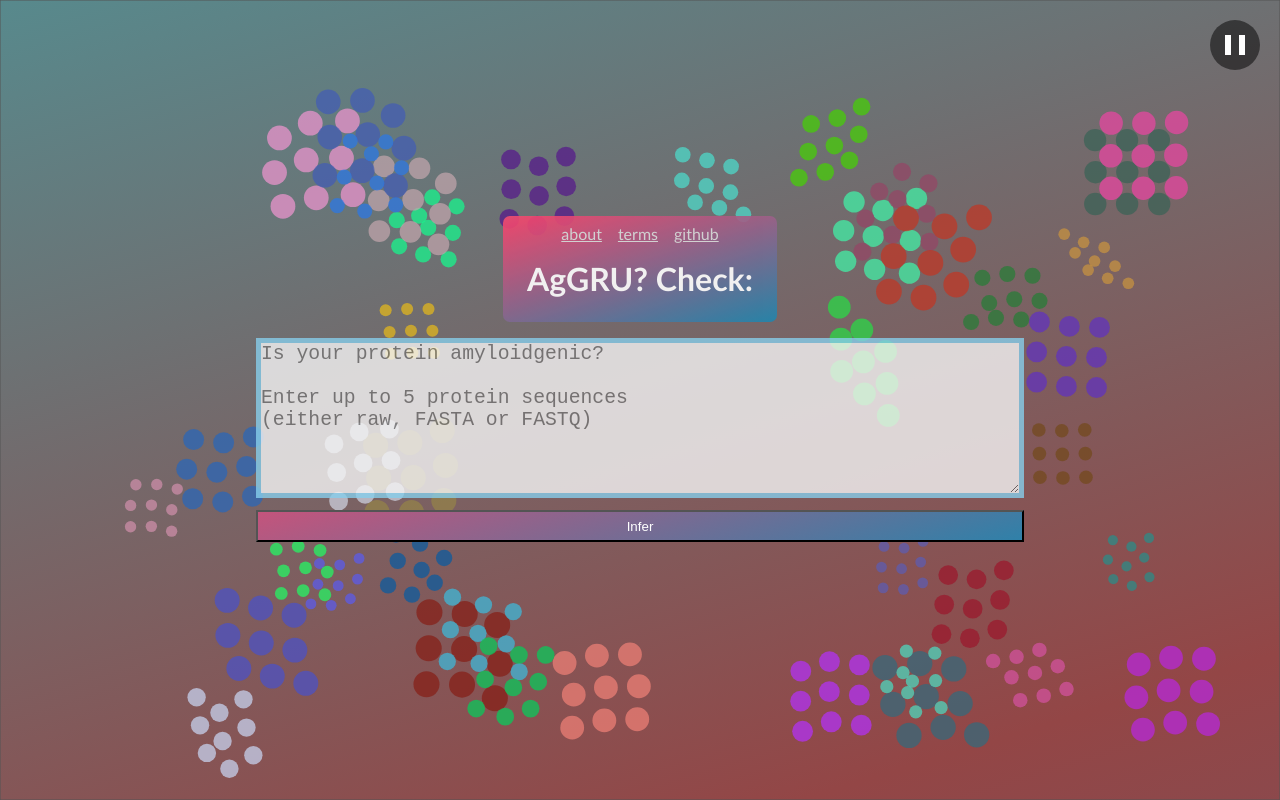
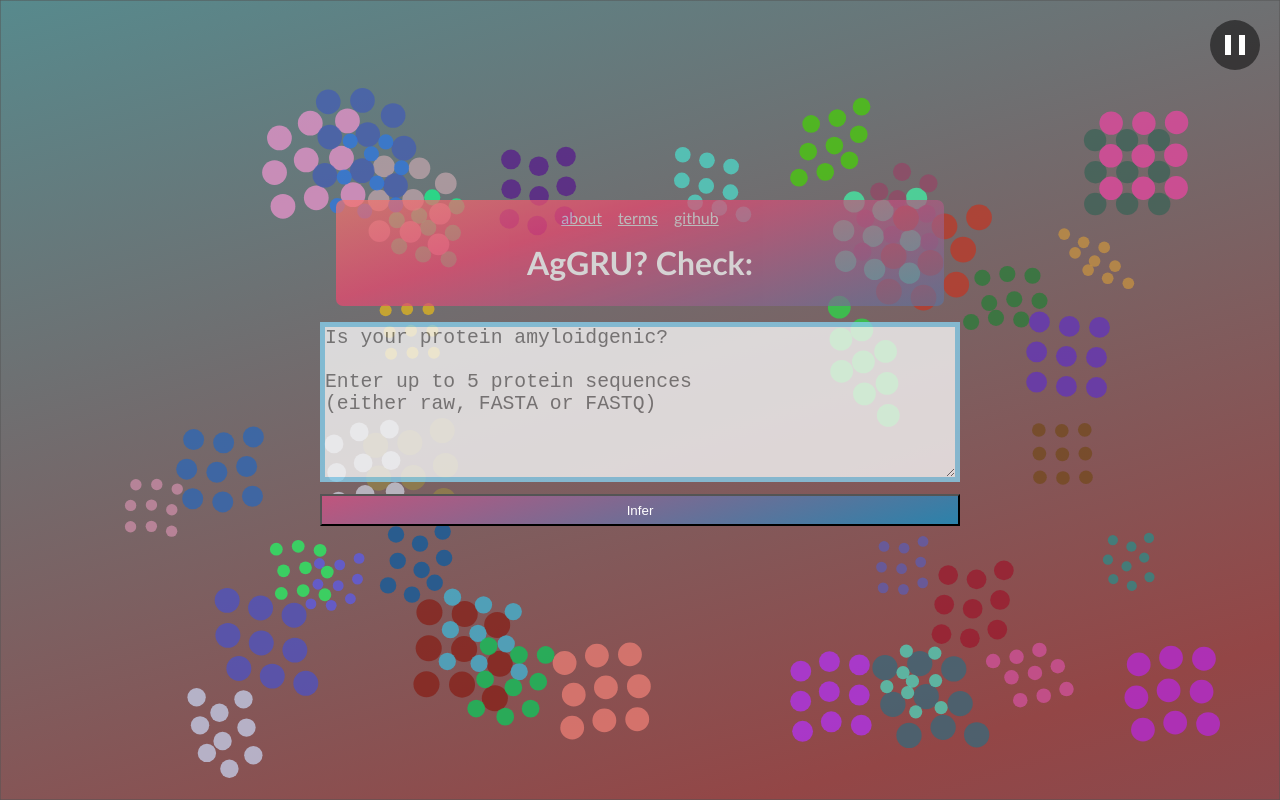
Before and after one commit to ejmockler/AgGRU-Check, a SvelteKit app in the folder deployment/frontend/: page / in a window 1280 px wide. Built offline with nearby package versions, Linux system fonts and the light colour scheme.

Commit message:
remove excesss console logs

```diff
--- a/deployment/frontend/src/routes/+layout.svelte
+++ b/deployment/frontend/src/routes/+layout.svelte
@@ -216,12 +216,12 @@
         destroyMatterJs();
         initializeMatterJs();
         fadeCanvasIn();
-        isPaused = false;
+        isPlaying = true;
       });
     } else {
       Matter.Runner.stop(engine);
       Matter.Render.stop(render);
-      isPaused = true;
+      isPlaying = false;
     }
   }
 
@@ -240,7 +240,7 @@
       fadeCanvasOut(() => {
         destroyMatterJs();
         initializeMatterJs();
-        if (isPaused) {
+        if (!isPlaying) {
           Matter.Render.stop(render);
           Matter.Runner.stop(engine);
         }
@@ -258,7 +258,7 @@
       clearTimeout(resizeTimeout);
       resizeTimeout = setTimeout(() => {
         handleResize();
-        if (!isPaused) {
+        if (!!isPlaying) {
           resumeEngine();
         }
       }, 350);
@@ -395,7 +395,7 @@
   };
 </script>
 
-<main style="height: 100vh">
+<main>
   <div id="canvas-container" class="canvas-container"></div>
   <button class="play-pause" on:click={toggleEngine}>
     <span class="icon" class:play={!isPlaying} class:pause={isPlaying}></span>
@@ -435,12 +435,10 @@
   }
 
   main {
-    min-height: 100%;
-    position: relative;
     overflow: scroll;
-    margin: 0;
+    margin: auto;
     padding: 0;
-    display: contents;
+    margin: auto;
   }
 
   .canvas-container {
--- a/deployment/frontend/src/routes/+page.svelte
+++ b/deployment/frontend/src/routes/+page.svelte
@@ -23,7 +23,6 @@
         sequences,
         processedSequences: Array.from(processedSequences),
       };
-      console.log("Sending data:", payload);
 
       const actionUrl = event.target.action;
 
@@ -40,19 +39,16 @@
         if (value.includes("data: end") || value.includes("event: end")) {
           return;
         }
-        console.log(value);
         const jsonData = value
           .replace(/^data: /, "")
           .replace(/'/g, '"')
           .trim();
 
-        console.log("Received data:", jsonData);
         try {
+          console.log(jsonData);
           const parsedData = JSON.parse(jsonData);
           processedSequences.add(parsedData.sequence);
-          console.log("Received prediction:", parsedData);
           output += JSON.stringify(parsedData) + "\n";
-          console.log(processedSequences.entries());
 
           // Parse results and group them by sequence
           const sequence = parsedData.sequence;
@@ -72,7 +68,6 @@
           } else {
             results = [...results, { sequence, models }];
           }
-          console.log("Results:", results);
         } catch (error) {
           console.error("Failed to parse JSON:", error);
         }
@@ -109,8 +104,6 @@ Enter up to 5 protein sequences
     document.removeEventListener("click", handleClickOutside);
   }
 
-  $: console.log(activeModal);
-
   onDestroy(() => {
     if (browser) {
       document.removeEventListener("click", handleClickOutside);
@@ -119,6 +112,7 @@ Enter up to 5 protein sequences
 </script>
 
 <section>
+  <div class="hero">
     <div class="header">
       <div class="header__links">
         <button class="about__link" on:click={() => toggleModal("about")}
@@ -142,9 +136,9 @@ Enter up to 5 protein sequences
         <p>Classify aggregation-prone proteins, via gated recurrent units</p>
         <ul style="margin:1em">
           <li>
-          <i>What's the output?</i> <br />A likelihood whether the input protein
-          is amyloidogenic—between 0 and 1. High is "probably amyloid" while low
-          is "maybe not".
+            <i>What's the output?</i> <br />A likelihood whether the input
+            protein is amyloidogenic—between 0 and 1. High is "probably amyloid"
+            while low is "maybe not".
           </li>
           <li>
             <i>How does it work?</i> <br />The model is a recurrent neural
@@ -186,8 +180,8 @@ Enter up to 5 protein sequences
         <div class="terms-of-service">
           <ol>
             <li>
-            <strong>Purpose:</strong> AgGRU-Check is provided for research and educational
-            purposes only.
+              <strong>Purpose:</strong> AgGRU-Check is provided for research and
+              educational purposes only.
             </li>
             <li>
               <strong>No Warranty:</strong> The service is provided "as is" without
@@ -202,8 +196,8 @@ Enter up to 5 protein sequences
               sequences.
             </li>
             <li>
-            <strong>Citation:</strong> Users should cite the tool as specified in
-            the "about" section when used in publications.
+              <strong>Citation:</strong> Users should cite the tool as specified
+              in the "about" section when used in publications.
             </li>
             <li>
               <strong>Responsible Use:</strong> Users agree to use the tool responsibly
@@ -239,7 +233,7 @@ Enter up to 5 protein sequences
       />
       <button type="submit">Infer</button>
     </form>
-</section>
+  </div>
 
   <ul class="results">
     {#each results as result, index}
@@ -250,8 +244,13 @@ Enter up to 5 protein sequences
       />
     {/each}
   </ul>
+</section>
 
 <style lang="scss">
+  .hero {
+    position: relative;
+    margin-top: 25vh;
+  }
   .header {
     display: flex;
     position: relative;
@@ -264,7 +263,7 @@ Enter up to 5 protein sequences
     background-size: 300% 300%;
     animation: headerGradient 120s ease infinite;
     border-radius: 7px;
-    opacity: 0.9;
+    opacity: 0.7;
     z-index: 2;
     &__links {
       display: flex;
@@ -315,12 +314,10 @@ Enter up to 5 protein sequences
 
   section {
     z-index: 1;
-    margin: 25vh 0 2vh;
-    display: flex;
+    display: block;
+    margin: auto;
     position: relative;
-    flex-direction: column;
-    justify-content: center;
-    align-items: center;
+    width: 50%;
   }
 
   form {
@@ -343,7 +340,6 @@ Enter up to 5 protein sequences
     font-family: "Courier New", Courier, monospace;
     font-size: calc(7pt + 0.5vw + 0.5vh);
     min-height: 20vh;
-    min-width: 60vw;
     color: black;
     background-color: whitesmoke;
     border: 5px solid skyblue;
@@ -359,8 +355,10 @@ Enter up to 5 protein sequences
     gap: 1rem;
     z-index: 1;
     opacity: 0.9;
-    padding-left: 0;
-    margin-bottom: 1em;
+    padding: 1em 0;
+    position: relative;
+    left: 0;
+    right: 0;
 
     & .results {
       margin: 1em;
--- a/deployment/frontend/src/routes/predict/+server.ts
+++ b/deployment/frontend/src/routes/predict/+server.ts
@@ -32,19 +32,26 @@ export const POST: RequestHandler = async ({ request }) => {
         body: JSON.stringify(payload),
       });
 
-      const reader = response.body.getReader();
+      const reader = response.body?.getReader();
       const decoder = new TextDecoder("utf-8");
 
       async function pushData() {
         const { done, value } = await reader.read();
         if (done) {
-          emit("end", "end");
           return;
         }
-        const lines = decoder.decode(value, { stream: true }).split("\n");
+        const lines = decoder.decode(value, { stream: true }).split("\n\n");
         for (const line of lines) {
           if (line.trim()) {
-            emit("message", line);
+            const [eventType, data] = line.split("\n");
+            if (eventType === "event: end") {
+              emit("end");
+              return;
+            } else if (data && data.startsWith("data: ")) {
+              const jsonData = JSON.parse(data.slice(6));
+              console.log("Received data:", jsonData);
+              emit("message", jsonData);
+            }
           }
         }
         await pushData();
@@ -53,6 +60,7 @@ export const POST: RequestHandler = async ({ request }) => {
       await pushData();
     } catch (error) {
       console.error("SSE Production error:", error);
+      emit("error", error);
     }
   });
 };
```
Also changed, not shown: 1 other file (tests, documents, lock files or other folders). Lines whose indentation alone changed are shown as unchanged.
